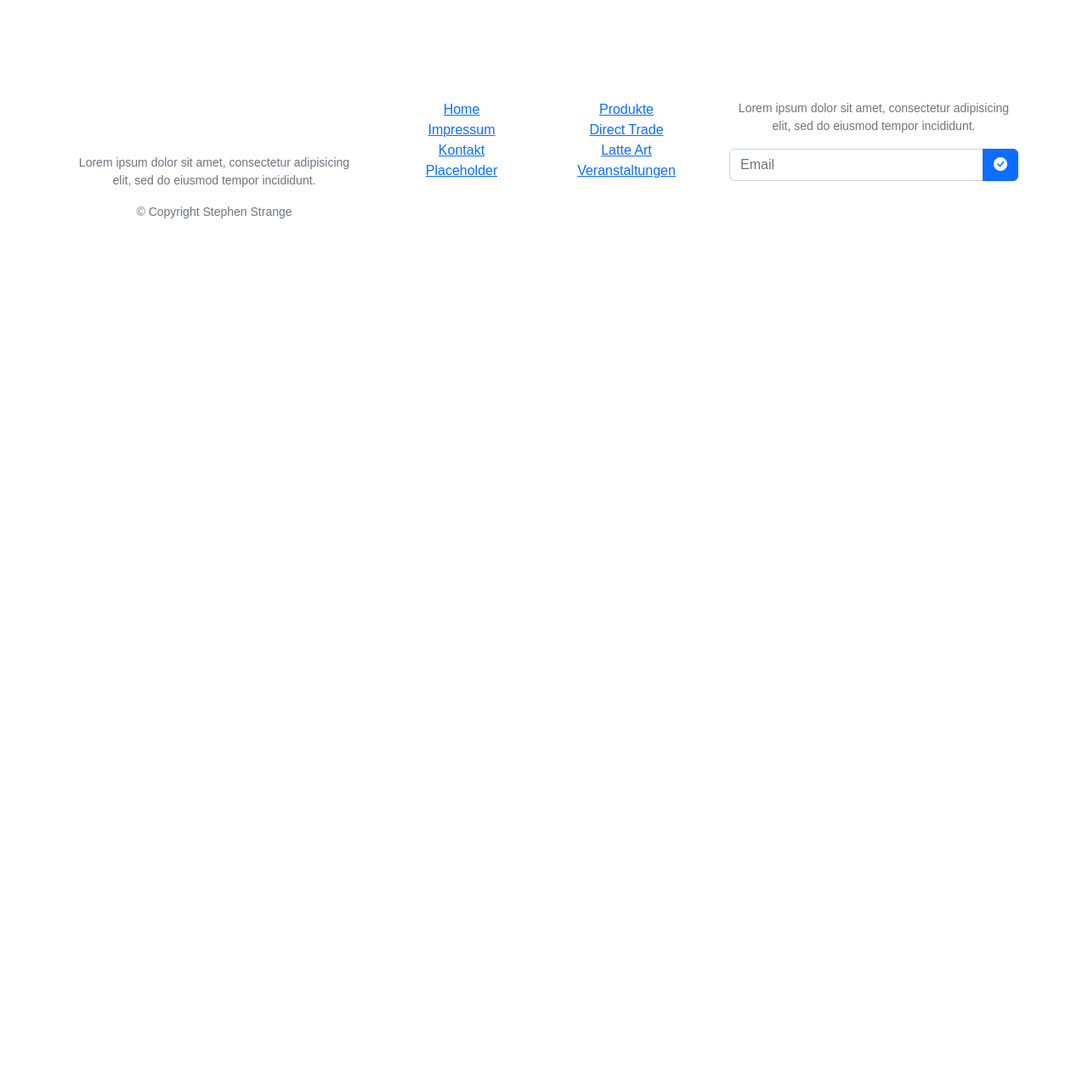
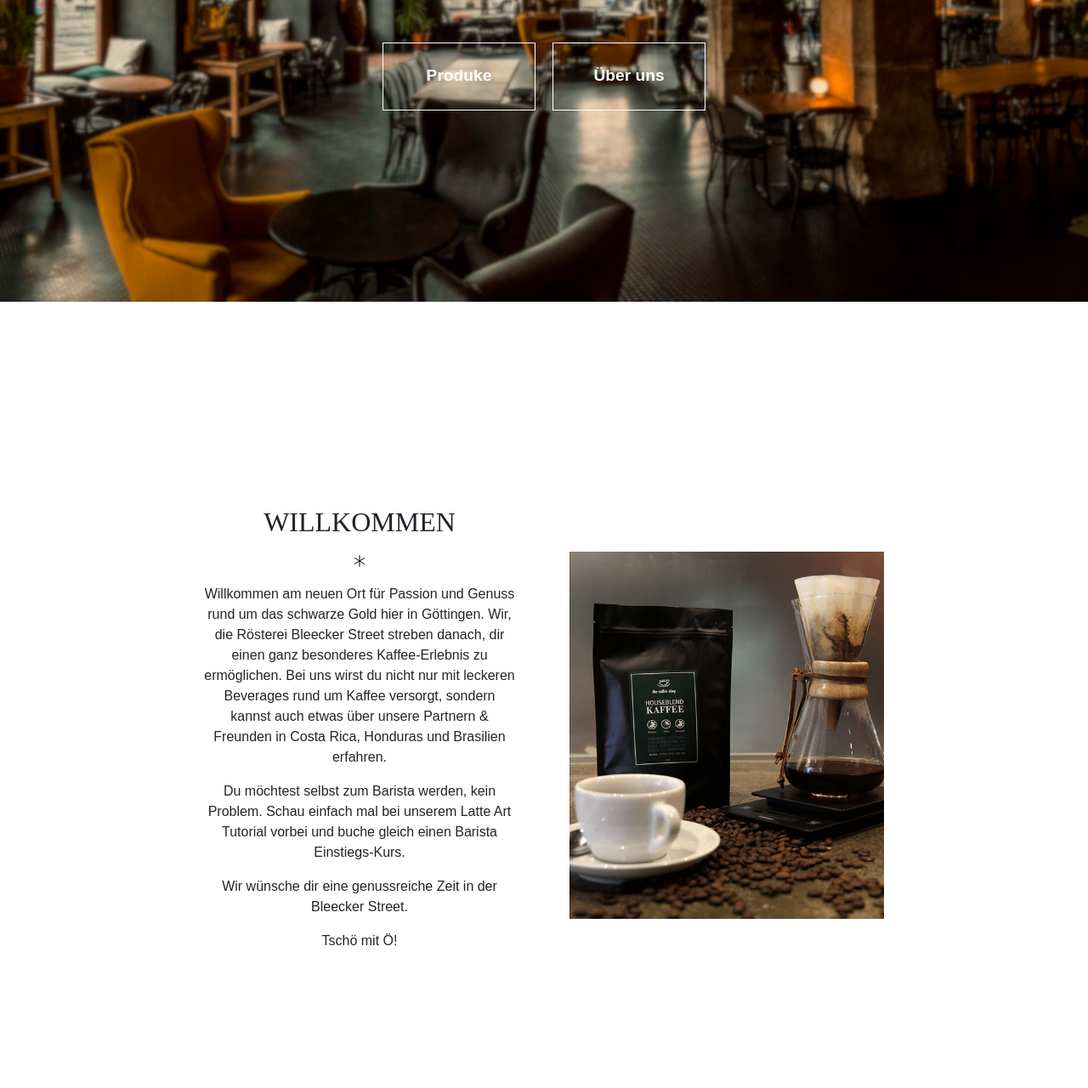
Before and after one commit to lorenzenCT/kaffeeR-sterei, a website with bundled scripts: page web/index.html in a window 1280 px wide. Shown: the part 445-1725 px from the top of the page at 85% size. Before the commit the page ends 800 px from the top, so only its background shows below. Built offline with nearby package versions, Linux system fonts and the light colour scheme.

Commit message:
Work on frontpage

```diff
--- a/app/scss/header.scss
+++ b/app/scss/header.scss
@@ -5,12 +5,13 @@ $lg: 992px;
 $xl: 1200px;
 $xxl: 1400px;
 
-#main #image-text-container {
+#main {
+  .image-text-container {
     background-image: url("../img/sebastian-schuppik-H7xTpvBjJS4-unsplash-blur.jpg");
     background-size: cover;
     background-position: center;
     color: white;
-  height: 600px;
+    height: calc(100vh - 71px); // viewport - height of navbar
     display: flex;
     justify-content: center;
     align-items: center;
@@ -20,46 +21,26 @@ $xxl: 1400px;
       padding-top: 2.5em;
       gap: 20px;
       display: flex;
+      flex-direction: column;
 
-    @media screen and (max-width: $sm) {
-      flex-direction: column;
+      @media screen and (min-width: $md) {
+        flex-direction: row;
       }
 
       a {
-      position: relative;
         line-height: 4;
         width: 180px;
         height: 80px;
-      border-radius: 5px;
         text-decoration: none;
         color: white;
         font-size: 1.2em;
-      background: linear-gradient(90deg, var(--orange) 0%, var(--light-orange) 100%);
-      z-index: 100;
+        transition: 200ms ease-in-out;
+        border: 1px solid white;
+        font-weight: 700;
 
-      &:nth-child(2) {
-        background: linear-gradient(90deg, var(--light-orange) 0%, var(--orange) 100%);
-      }
-
-      &:before {
-        border-radius: inherit;
-        background: var(--orange);
-        color: white;
-        content: '';
-        display: block;
-        height: 100%;
-        position: absolute;
-        top: 0; left: 0;
-        opacity: 0;
-        width: 100%;
-        z-index: -100;
-        transition: 400ms ease-in-out;
-      }
-
-      &:hover {
-        &:before {
-          opacity: 1;
-        }
+        &:hover, &:active {
+          background: white;
+          color: black;
         }
       }
     }
@@ -78,3 +59,66 @@ $xxl: 1400px;
       }
     }
   }
+
+  .content {
+    display: flex;
+    margin: 10em 5em;
+    flex: 1 1 50%;
+    align-items: center;
+    flex-direction: column;
+    gap: 4em;
+
+    @media screen and (min-width: $lg) {
+      margin: 13em 10em;
+    }
+
+    @media screen and (min-width: $lg) {
+      margin: 15em 15em;
+    }
+
+    @media screen and (min-width: $xl) {
+      flex-direction: row;
+    }
+
+    div {
+      width: 100%;
+      height: 100%;
+    }
+
+    .text-container {
+      display: flex;
+      align-items: center;
+      justify-content: center;
+      flex-direction: column;
+
+      img {
+        padding: 20px 0;
+      }
+
+      h2 {
+        font-family: "quesha, sans-serif";
+        margin: 0 0;
+      }
+    }
+
+    .img-container {
+      display: none;
+
+      img {
+        width: 100%;
+        height: 100%;
+
+        @media screen and (min-width: $md) {
+          min-height: 430px;
+          min-width: 370px;
+          max-width: 500px;
+          max-height: 600px;
+        }
+      }
+
+      @media screen and (min-width: $md) {
+        display: block;
+      }
+    }
+  }
+}
--- a/app/scss/main.scss
+++ b/app/scss/main.scss
@@ -19,9 +19,6 @@
 
   /* margin-top: 16px; */
 width: 100%;
-}
-
-html {
 }
 
 body {
@@ -60,61 +57,3 @@ body {
 #main .container {
   width: 100%;
 }
-
-// $color_1: white;
-// $background-color_1: transparent;
-// $background-color_2: var(--orange);
-// $font-family_1: "quesha", sans-serif;
-
-// #main {
-// 		#image-text-container {
-// 			.button-container {
-// 				padding-top: 2.5em;
-// 				gap: 20px;
-// 				display: flex;
-// 				a {
-// 					line-height: 4;
-// 					width: 150px;
-// 					background-color: $background-color_1;
-// 					border: 1px solid white;
-// 					text-decoration: none;
-// 					color: $color_1;
-// 					&:nth-child(1) {
-// 						background-color: $background-color_2;
-// 						border: 1px solid var(--orange);
-// 						&:hover {
-// 							background-color: $background-color_1;
-// 							border: 1px solid white;
-// 							transition: ease-in-out 0.5s;
-// 						}
-// 					}
-//           &:nth-child(2):hover {
-//             background-color: $background-color_2;
-//             border: 1px solid $background-color_2;
-//             transition: ease-in-out 0.5s;
-// 					}
-// 				}
-// 			}
-// 		}
-
-//     #image-text-container {
-// 			background-image: url("../img/sebastian-schuppik-H7xTpvBjJS4-unsplash-blur.jpg");
-// 			background-size: cover;
-// 			background-position: center;
-// 			color: $color_1;
-// 			height: 600px;
-// 			display: flex;
-// 			justify-content: center;
-// 			align-items: center;
-// 			flex-direction: column;
-// 			.text-within-bg {
-// 				background: rgb(0,0,0,0.5);
-// 				padding: 0 40px;
-// 				border-radius: 10px;
-// 			}
-// 			h1 {
-// 				font-family: $font-family_1;
-// 				font-size: 5em;
-// 			}
-// 		}
-// }
--- a/web/index.html
+++ b/web/index.html
@@ -18,18 +18,6 @@
     <div class="loader" style="display: none;">
         <img src="media/gif/coffee-loader.gif" alt="coffee-cup-as-loader-gif" />
     </div>
-
-    <div id="top">
-        <div id="navigation">
-            <a href="index.html">Startseite</a>
-            <a href="products.html">Unsere Produkte</a>
-            <a href="farmers.html">Direct Trade</a>
-            <a href="latte_art.html">Latte Art</a>
-            <a href="events.html">Veranstaltungen</a>
-        </div>
-
-        <!-- -->
-
     <nav id="navbar" class="navbar navbar-expand-sm" aria-label="Third navbar example">
     <div class="container-fluid">
     <a class="navbar-brand" href="#"><img width="45" src="media/img/logo.svg" alt=""/></a>
--- a/web/media/snippets/_index.html
+++ b/web/media/snippets/_index.html
@@ -1,6 +1,6 @@
 <section class="container-fluid px-0" style="text-align: center">
 
-    <div id="image-text-container">
+    <div class="image-text-container">
         <div class="text-within-bg">
             <h1>Bleecker Street Roastery</h1>
         </div>
@@ -10,8 +10,10 @@
         </div>
     </div>
 
-    <div id="content">
-        <h2>Willkommen...</h2>
+    <div class="content">
+        <div class="text-container">
+            <h2>WILLKOMMEN</h2>
+            <img src="media/icons/star.svg" alt="">
             <p>Willkommen am neuen Ort für Passion und Genuss rund um das schwarze Gold hier in Göttingen. Wir, die
                 Rösterei
                 Bleecker Street streben danach, dir einen ganz besonderes Kaffee-Erlebnis zu ermöglichen. Bei uns wirst
@@ -27,5 +29,9 @@
 
             <p>Tschö mit Ö!</p>
         </div>
+        <div class="img-container">
+            <img src="media/img/coffee.png" alt="">
+        </div>
+</div>
 
 </section>
```
Also changed, not shown: web/media/css/main.css (added), web/media/icons/star.svg (added), web/media/img/coffee.png (added). Lines whose indentation alone changed are shown as unchanged.
